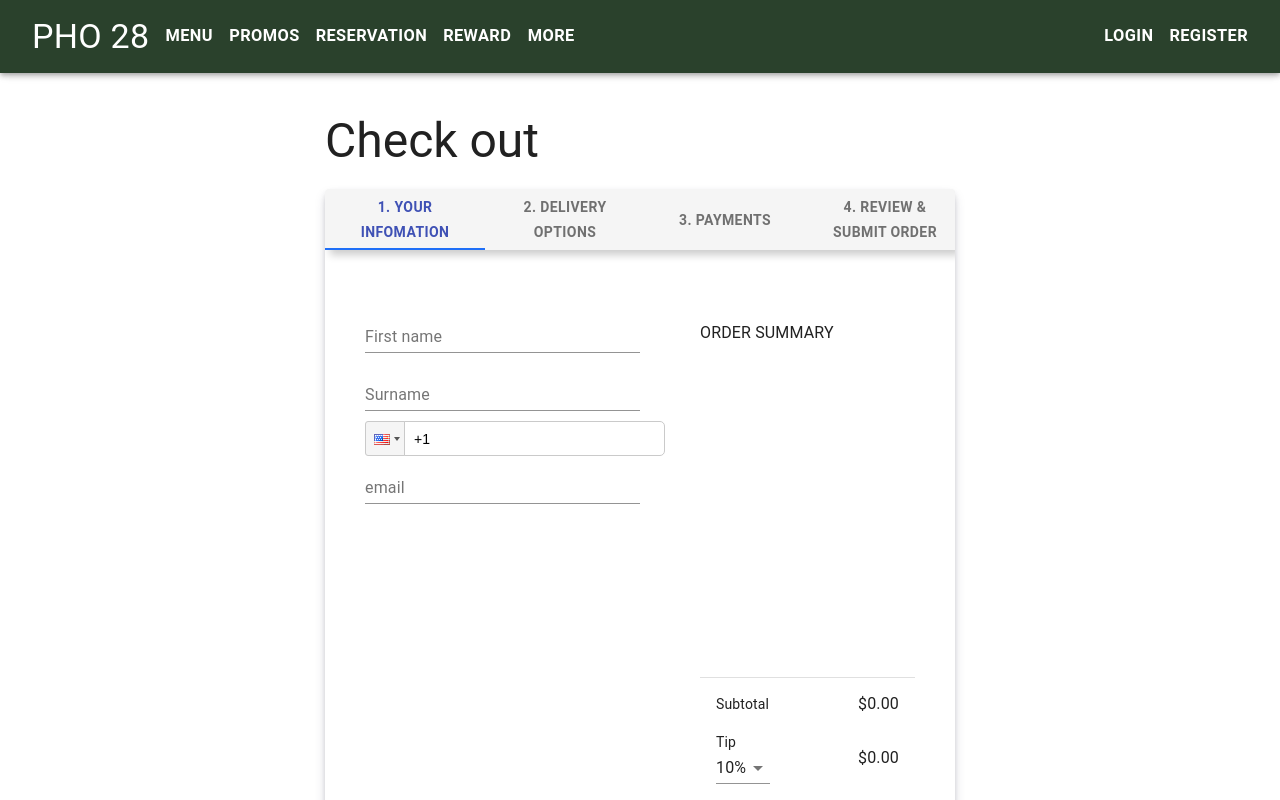
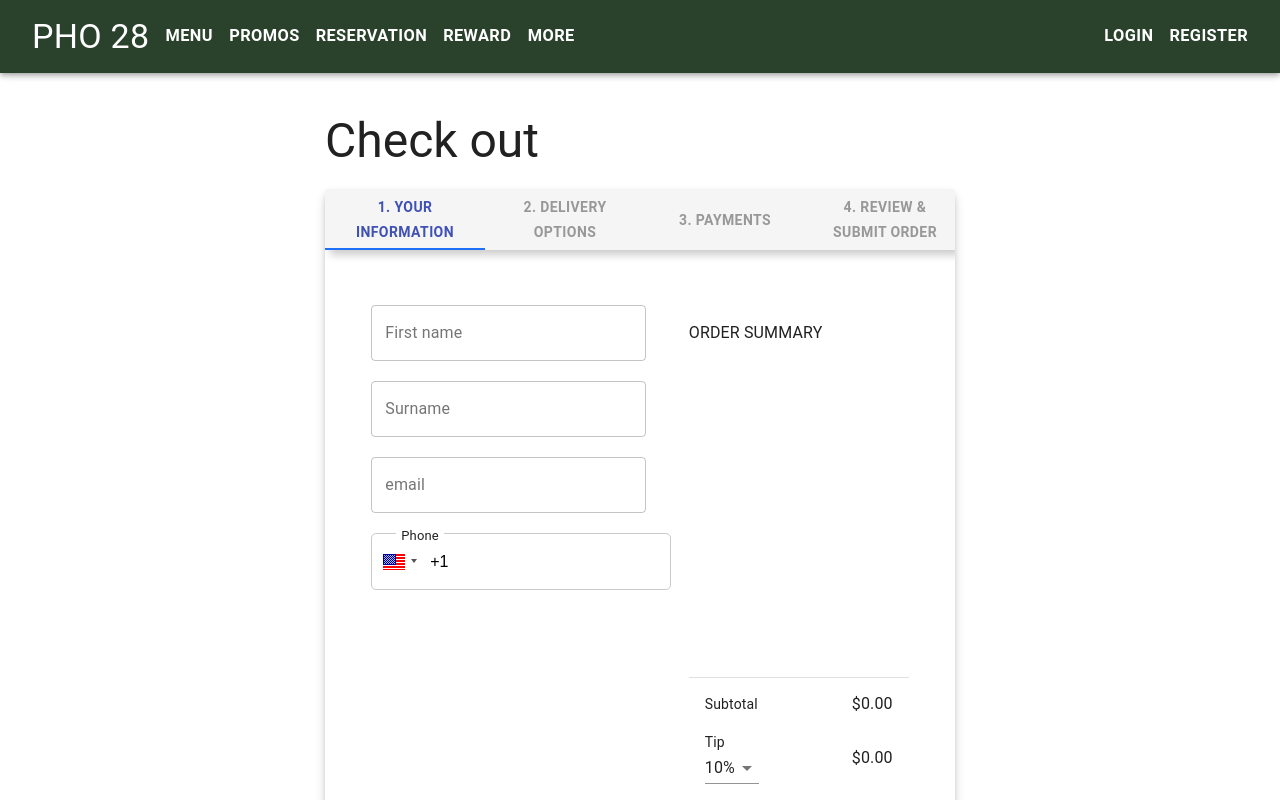
Before and after one commit to hoangtran5369/restaurant_frontend, a React (Create React App) app: page /checkout in a window 1280 px wide. Shown: the top 800 px of the page. Built offline with nearby package versions, Linux system fonts and the light colour scheme.

Commit message:
added logic to checkout form

```diff
--- a/package.json
+++ b/package.json
@@ -11,6 +11,7 @@
     "@testing-library/user-event": "^12.1.10",
     "axios": "^0.21.1",
     "credit-card-type": "^6.3.0",
+    "moment": "^2.29.1",
     "react": "^17.0.2",
     "react-credit-card-input": "^1.1.5",
     "react-dom": "^17.0.2",
--- a/src/components/CheckOut/CheckOut.js
+++ b/src/components/CheckOut/CheckOut.js
@@ -57,7 +57,7 @@ import {
 
 
   function CheckOut() {
-    const steps = ["1. Your infomation", "2. Delivery options", "3. Payments", "4. Review & Submit order"];
+    const steps = ["1. Your information", "2. Delivery options", "3. Payments", "4. Review & Submit order"];
 
 
 
@@ -87,7 +87,7 @@ import {
                 variant="fullWidth"
                 aria-label="full width tabs example"
               >
-                {steps.map(step => <StyledTab label={step} />)}
+                {steps.map((step, index) => <StyledTab disabled={index > currentStep}  label={step} />)}
               </StyledTabs>
               <CardContent>
               <TabPanel value={currentStep} index={0}>
--- a/src/components/CheckOut/CustomerInfo.js
+++ b/src/components/CheckOut/CustomerInfo.js
@@ -6,14 +6,14 @@ import {
 
 } from "@material-ui/core";
 import PhoneInput from 'react-phone-input-2'
-import 'react-phone-input-2/lib/style.css'
 import { useForm, Controller } from "react-hook-form";
 import styled from "styled-components";
 import OrderInfo from "components/CheckOut/OrderInfo";
 import { useDispatch, useSelector } from "react-redux";
 import { getCustomerInfo } from "store/Order/selector";
 import { setCustomerInfo } from "store/Order/reducer";
-
+import React from "react";
+import 'react-phone-input-2/lib/material.css'
 
 const MyContainer = styled.div`
   display: flex;
@@ -25,12 +25,11 @@ const MyContainer = styled.div`
 `;
 
 const InfoTextField = styled(TextField)`
-  margin-bottom: 10px;
+  margin-bottom: 20px !important;
 `
 
 const FormContainer = styled.div`
   width: 50%;
-  padding-right: 30px;
 `;
 
 
@@ -40,7 +39,7 @@ const SubmitButton = styled(Button)`
 
 function CustomerInfo({ onFinished }) {
   const customer = useSelector(getCustomerInfo);
-  const { register, handleSubmit, control } = useForm({
+  const { handleSubmit, control, setError, clearErrors } = useForm({
     defaultValues: customer
   });
   const dispatch = useDispatch();
@@ -52,19 +51,29 @@ function CustomerInfo({ onFinished }) {
 
   return (
     <Box>
-      <form onSubmit={handleSubmit(onSubmit)}>
+
+      <form>
         <MyContainer>
           <FormContainer>
+
             <Controller
               control={control}
+              rules={{ required: true }}
               name="firstname"
-              render={({ field: { onChange, onBlur, value, ref } }) => {
+              render={({
+                field: { onChange, onBlur, value, ref },
+                fieldState: { invalid, isTouched },
+              }) => {
                 return (
                   <InfoTextField
                     fullWidth
+                    variant="outlined"
+                    error={invalid}
+                    helperText={invalid && "Field is required"}
                     onChange={onChange}
                     onBlur={onBlur}
                     value={value}
+                    innerRef={ref}
                     label="First name"
                   />
                 )
@@ -74,15 +83,56 @@ function CustomerInfo({ onFinished }) {
             <Controller
               control={control}
               name="surname"
-              render={({ field: { onChange, onBlur, value, ref } }) => {
+              rules={{ required: true }}
+              render={({
+                field: { onChange, onBlur, value, ref },
+                fieldState: { invalid, isTouched },
+              }) => {
                 return (
                   <InfoTextField
                     fullWidth
+                    variant="outlined"
+                    error={invalid}
+                    helperText={invalid && "Field is required"}
                     onChange={onChange}
                     onBlur={onBlur}
                     value={value}
+                    innerRef={ref}
                     label="Surname"
 
+                  />
+                )
+              }}
+            />
+
+
+
+            <Controller
+              control={control}
+              name="email"
+
+              rules={{ required: true, pattern: /^(([^<>()[\]\\.,;:\s@"]+(\.[^<>()[\]\\.,;:\s@"]+)*)|(".+"))@((\[[0-9]{1,3}\.[0-9]{1,3}\.[0-9]{1,3}\.[0-9]{1,3}\])|(([a-zA-Z\-0-9]+\.)+[a-zA-Z]{2,}))$/ }}
+              render={(
+                { field: { onChange, onBlur, value, ref },
+                  fieldState: { invalid, isTouched, error },
+                }) => {
+                let errorText = "";
+                if (error?.type === 'required') {
+                  errorText = "Email is required."
+                } else if (error?.type === 'pattern') {
+                  errorText = "Email is invalid."
+                }
+                return (
+                  <InfoTextField
+                    fullWidth
+                    variant="outlined"
+                    error={invalid}
+                    helperText={invalid && errorText}
+                    onChange={onChange}
+                    onBlur={onBlur}
+                    value={value}
+                    label="email"
+                    innerRef={ref}
                   />
                 )
               }}
@@ -92,34 +142,34 @@ function CustomerInfo({ onFinished }) {
             <Controller
               control={control}
               name="phone"
-              render={({ field: { onChange, onBlur, value, ref } }) => {
+              rules={{
+                required: true,
+                validate: value => {
+                  if (value.match(/12345/)) {
+                    return 'Invalid value: ' + value ;
+                  } else if (value.match(/1234/)) {
+                    return false;
+                  } else {
+                    return true;
+                  }
+                }
+              }}
+              render={({
+                field: { onChange, onBlur, value, ref },
+                fieldState: { invalid, isTouched, error },
+
+              }) => {
                 return (
                   <PhoneInput
                     country={'us'}
                     onChange={onChange}
                     onBlur={onBlur}
                     value={value}
+                    isValid={!invalid}
                   />
                 )
               }}
             />
-
-            <Controller
-              control={control}
-              name="email"
-              render={({ field: { onChange, onBlur, value, ref } }) => {
-                return (
-                  <InfoTextField
-                    fullWidth
-                    onChange={onChange}
-                    onBlur={onBlur}
-                    value={value}
-                    label="email"
-                  />
-                )
-              }}
-            />
-
           </FormContainer>
 
           <OrderInfo>
--- a/src/components/CheckOut/Payment.js
+++ b/src/components/CheckOut/Payment.js
@@ -46,10 +46,10 @@ const MyText = styled.p`
 function Payment({ onFinished }) {
   const cardInfo = useSelector(getCardInfo);
   const dispatch = useDispatch();
-  const {  handleSubmit, control } = useForm({
+  const {  handleSubmit, control, setError, clearErrors } = useForm({
     defaultValues: cardInfo
   })
-  const [value, setValue] = React.useState("");
+  const [value, setValue] = React.useState("credit");
 
   const handleChange = (event) => {
     setValue(event.target.value);
@@ -58,6 +58,11 @@ function Payment({ onFinished }) {
   const onSubmit = (data) => {
     dispatch(setCardInfo(data));
     onFinished();
+  }
+
+  const clearErrorsBeforeChange = (changeHandler) => (e) => {
+    clearErrors();
+    changeHandler(e);
   }
 
 
@@ -85,22 +90,26 @@ function Payment({ onFinished }) {
                 <Controller
                   control={control}
                   name="cardNum"
+                  rules={{required: true}}
                   render={({ field: { onChange: onCardNumChange, value: cardNumValue } }) => {
                     return (
                       <Controller
                         control={control}
                         name="expiry"
+                        rules={{required: true}}
                         render={({ field: { onChange: onExpiryChange, value: expiryValue } }) => {
                           return (
                             <Controller
                               control={control}
                               name="cvc"
+                              rules={{required: true}}
                               render={({ field: { onChange: onCvcChange, value: cvcValue } }) => {
                                 return (
                                   <CreditCardInput
-                                    cardNumberInputProps={{ value: cardNumValue, onChange: onCardNumChange }}
-                                    cardExpiryInputProps={{ value: expiryValue, onChange: onExpiryChange }}
-                                    cardCVCInputProps={{ value: cvcValue, onChange: onCvcChange }}
+                                    onError={() => setError('cardNum')}
+                                    cardNumberInputProps={{ value: cardNumValue, onChange: clearErrorsBeforeChange(onCardNumChange) }}
+                                    cardExpiryInputProps={{ value: expiryValue, onChange: clearErrorsBeforeChange(onExpiryChange) }}
+                                    cardCVCInputProps={{ value: cvcValue, onChange: clearErrorsBeforeChange(onCvcChange)  }}
                                   />
                                 )
                               }}
@@ -130,7 +139,7 @@ function Payment({ onFinished }) {
               </MyText>
               </Box>
             )}
-            <Divider ligth />
+            <Divider />
             <br />
           Coupon code:
           <Box>
--- a/src/components/Menu/Cart.js
+++ b/src/components/Menu/Cart.js
@@ -17,6 +17,7 @@ import {
   getTotal,
   getTax,
   orderIsEmpty,
+  getTipMultiplier,
 } from "store/Order/selector";
 import { setTip } from "store/Order/reducer";
 import { useHistory } from "react-router-dom";
@@ -24,6 +25,7 @@ import { useHistory } from "react-router-dom";
 export function PriceDisplay() {
   const dispatch = useDispatch();
   const subtotal = useSelector(getSubtotal);
+  const tipMultiplier = useSelector(getTipMultiplier);
   const tipAmount = useSelector(getTip);
   const taxAmount = useSelector(getTax);
   const total = useSelector(getTotal);
@@ -42,7 +44,7 @@ export function PriceDisplay() {
           primary="Tip"
           secondary={
             <Select
-              defaultValue={0.1}
+              value={tipMultiplier}
               onChange={(event) => {
                 dispatch(setTip(event.target.value));
               }}
--- a/src/store/Order/selector.js
+++ b/src/store/Order/selector.js
@@ -17,6 +17,7 @@ export const getOrderItemInfo = createSelector(
             const {itemId, addonIds, quantity, specialInstruction} = order;
             const foundItem = itemDict[itemId];
             const foundAddons = addonIds.map(id => {
+
                return {
                 id,
                 name: addonDict[id].name,
@@ -105,3 +106,13 @@ export const getCreditCardText = createSelector(
         return cardType + secondaryText;
     }
 )
+
+export const getPickupTime = createSelector(
+    orderSelector,
+    (order) => order.delivery.pickup.time
+)
+
+export const getPickupTimeOption = createSelector(
+    orderSelector,
+    (order) => order.delivery.pickup.option
+)
```
Also changed, not shown: src/components/CheckOut/Delivery.js (+74 -57 lines), src/components/CheckOut/ReviewSubmit.js (+6 -5 lines), src/components/Menu/FoodItemModal.js (+8 -8 lines), src/components/Menu/Order.js (+10 -6 lines), src/store/Order/reducer.js (+17 -3 lines), src/store/OrderSettings/reducer.js (added, +38 -0 lines), 2 other files (tests, documents, lock files or other folders).
